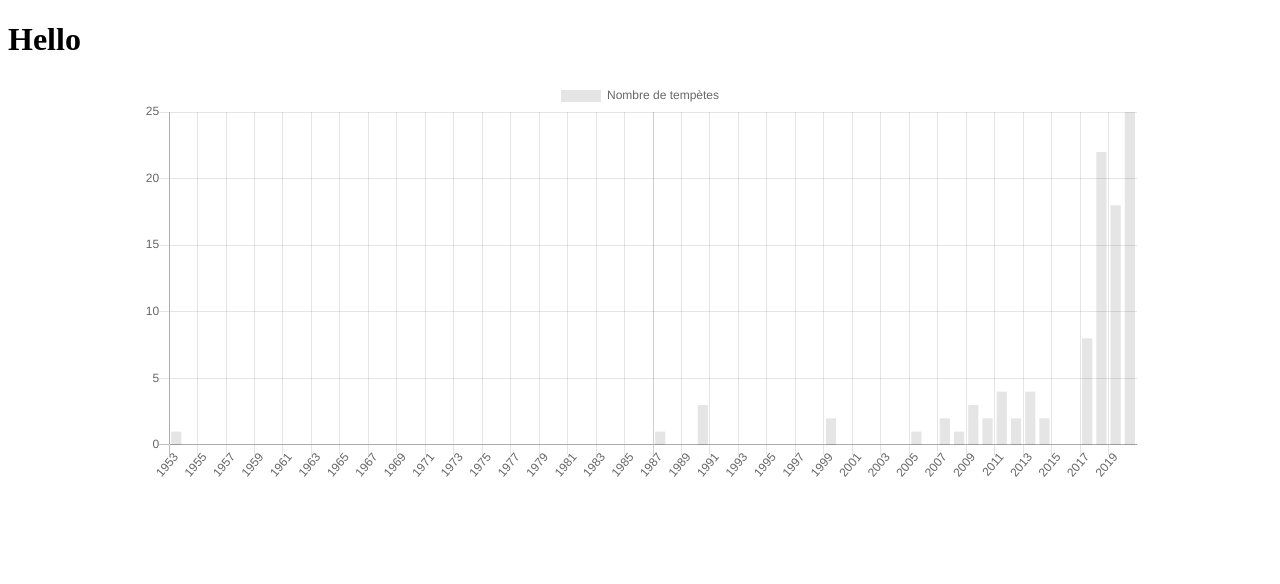
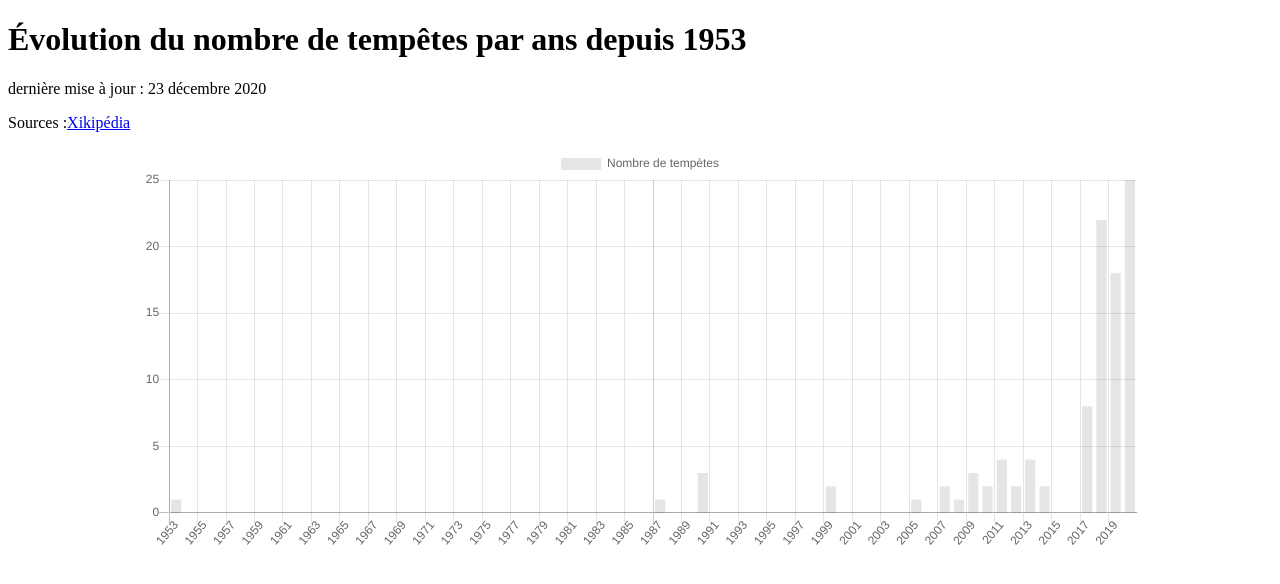
Before and after one commit to batgithub/tempetes-europe, a plain HTML site: page index.html in a window 1280 px wide. Drawn offline with Linux system fonts and the light colour scheme.

Commit message:
Update index.html

```diff
--- a/index.html
+++ b/index.html
@@ -7,7 +7,9 @@
     <link rel="stylesheet" href="./app.css">
 </head>
 <body>
-    <h1>Hello</h1>
+    <h1>Évolution du nombre de tempêtes par ans depuis 1953</h1>
+    <p>dernière mise à jour : 23 décembre 2020</p>
+    <p>Sources :<a href="https://fr.wikipedia.org/wiki/Saison_des_temp%C3%AAtes_hivernales_en_Europe_de_2020-2021">Xikipédia</a></p>
     <div class="chart">
         <canvas id="myChart" width="100%" height="400"></canvas>
     </div>
```
